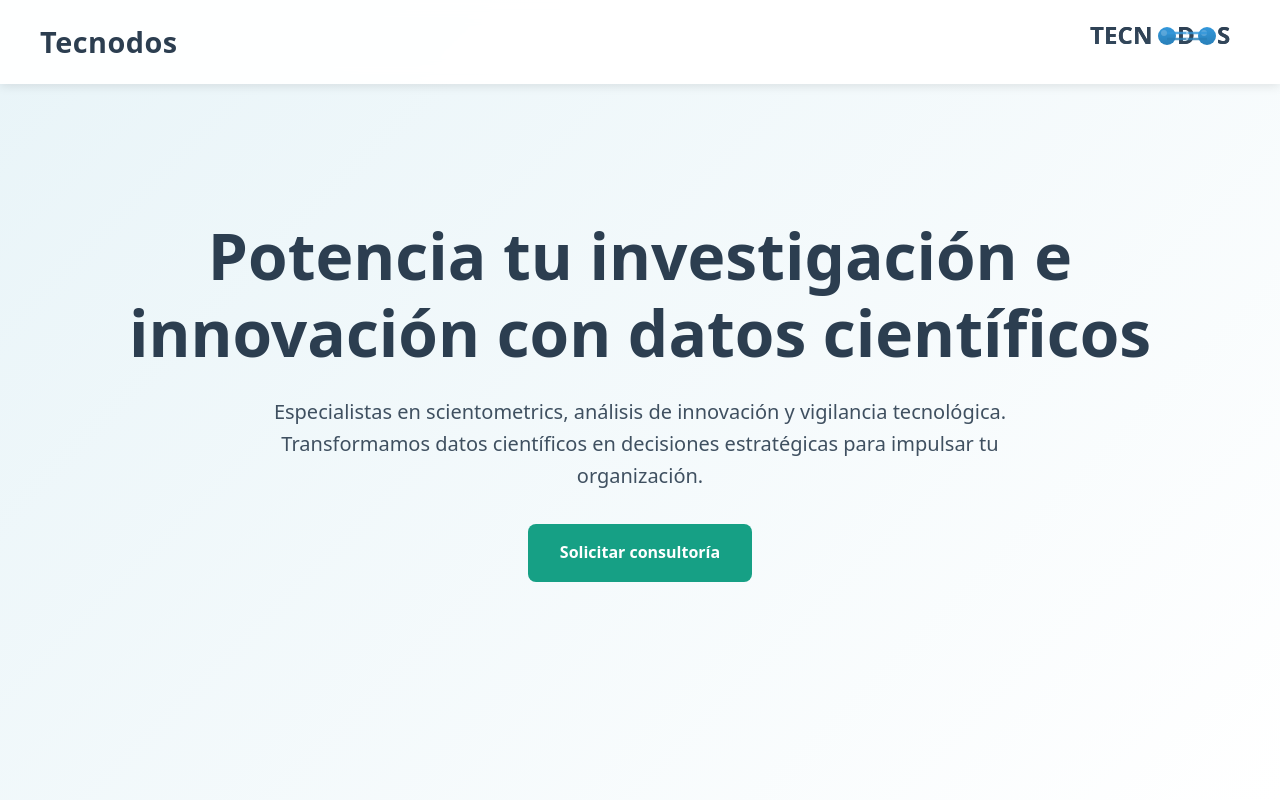
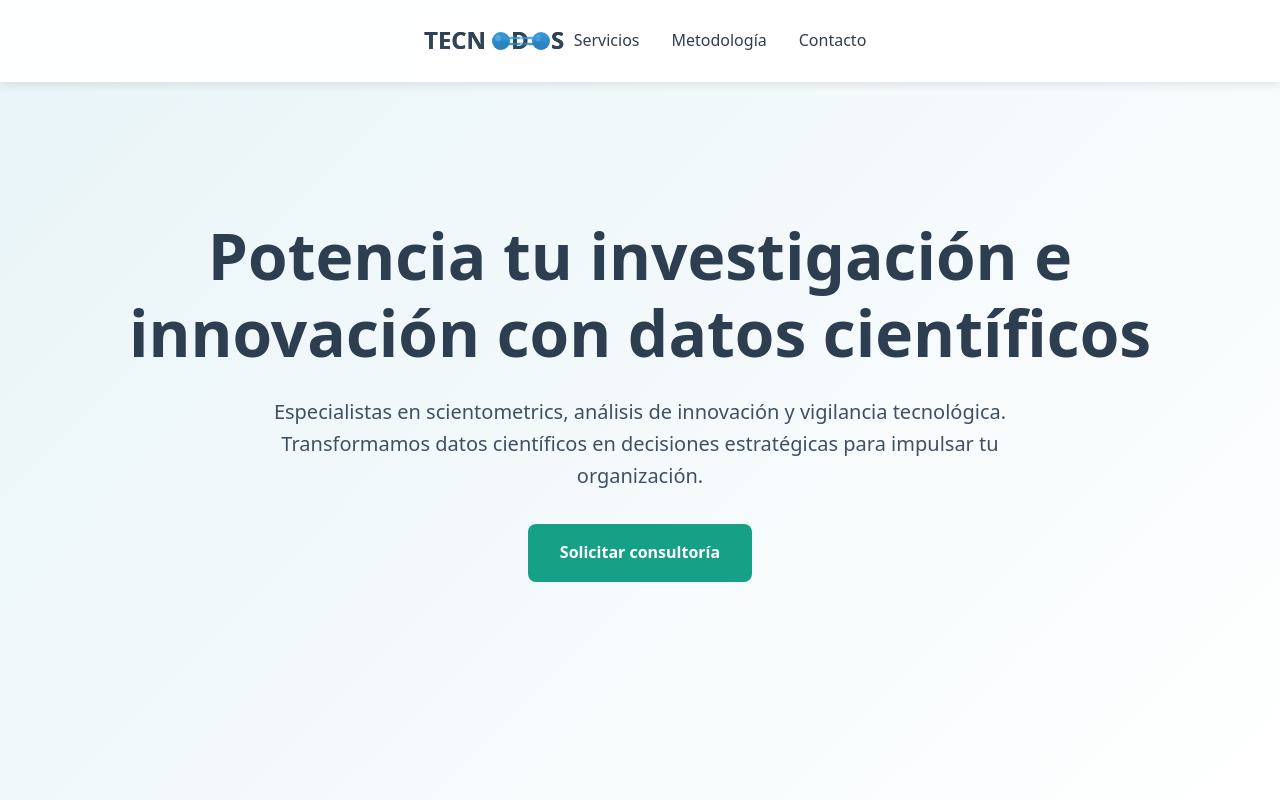
Before and after one commit to cmonsal/mi-landing, a plain HTML site: page index.html in a window 1280 px wide. Shown: the top 800 px of the page. Drawn offline with Linux system fonts and the light colour scheme.

Commit message:
Update index.html

```diff
--- a/index.html
+++ b/index.html
@@ -46,10 +46,19 @@
         }
 
         .logo {
-            font-size: 1.8rem;
-            font-weight: 700;
-            color: var(--primary);
-            letter-spacing: 0.5px;
+            display: flex;
+            align-items: center;
+            padding: 5px 0;
+        }
+
+        .logo svg {
+            height: 40px;
+            width: auto;
+            transition: transform 0.3s ease;
+        }
+
+        .logo svg:hover {
+            transform: scale(1.05);
         }
 
         .nav-links {
@@ -66,6 +75,12 @@
 
         .nav-links a:hover {
             color: var(--secondary);
+        }
+
+        @media (max-width: 768px) {
+            .nav-links {
+                display: none;
+            }
         }
 
         .hero {
@@ -220,7 +235,7 @@
 <body>
     <header>
         <nav>
-            <div class="logo">Tecnodos</div>
+    <nav>
     <div class="logo">
         <svg xmlns="http://www.w3.org/2000/svg" viewBox="0 0 800 200" style="height: 40px;">
             <!-- Fondo blanco -->
@@ -283,7 +298,13 @@
             </text>
         </svg>
     </div>
+    <div class="nav-links">
+        <a href="#services">Servicios</a>
+        <a href="#methodology">Metodología</a>
+        <a href="#contact">Contacto</a>
+    </div>
 </nav>
+
     </header>
 
     <section class="hero">
```
Lines whose indentation alone changed are shown as unchanged.
